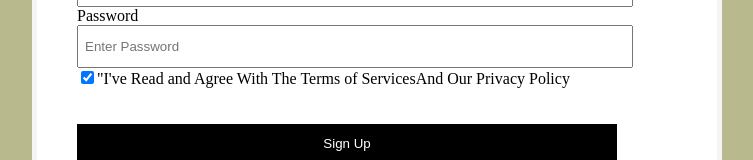
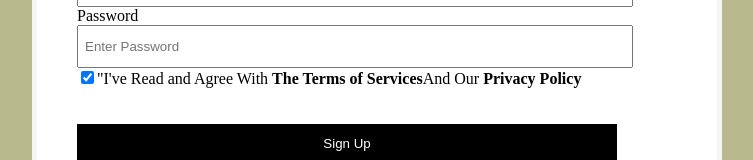
Before and after one commit to Ushiadhiambo/HTML_FORMS, a plain HTML site: page index.html in a window 1280 px wide. Shown: the part 302-462 px from the top of the page, without its empty margins (263-1016 px from the left). Drawn offline with Linux system fonts and the light colour scheme.

Commit message:
HTML-FORMS

```diff
--- a/index.html
+++ b/index.html
@@ -102,7 +102,7 @@
         <input type="password" id="Password" placeholder="Enter Password" required/>
         <br>
          <label>
-            <input type="checkbox" checked="checked" name="accept policies">"I've Read and Agree With <a href="The Terms of Services">The Terms of Services</a>And Our <a href="Policy Privacy">Privacy Policy</a>
+            <input type="checkbox" checked="checked" name="accept policies">"I've Read and Agree With <a href="The Terms of Services"><b>The Terms of Services</b></a>And Our <a href="Policy Privacy"><b>Privacy Policy</b></a>
             <br>
          </label>
           <br>
```
